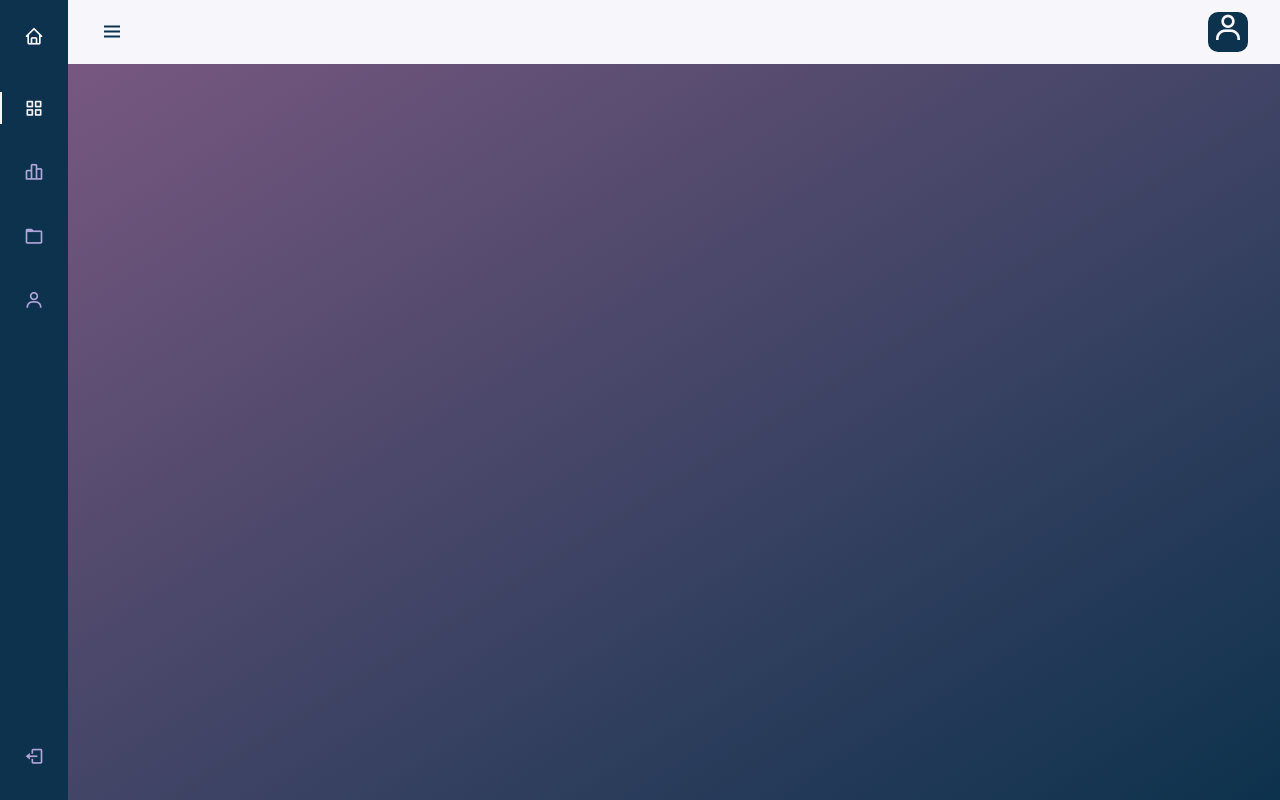
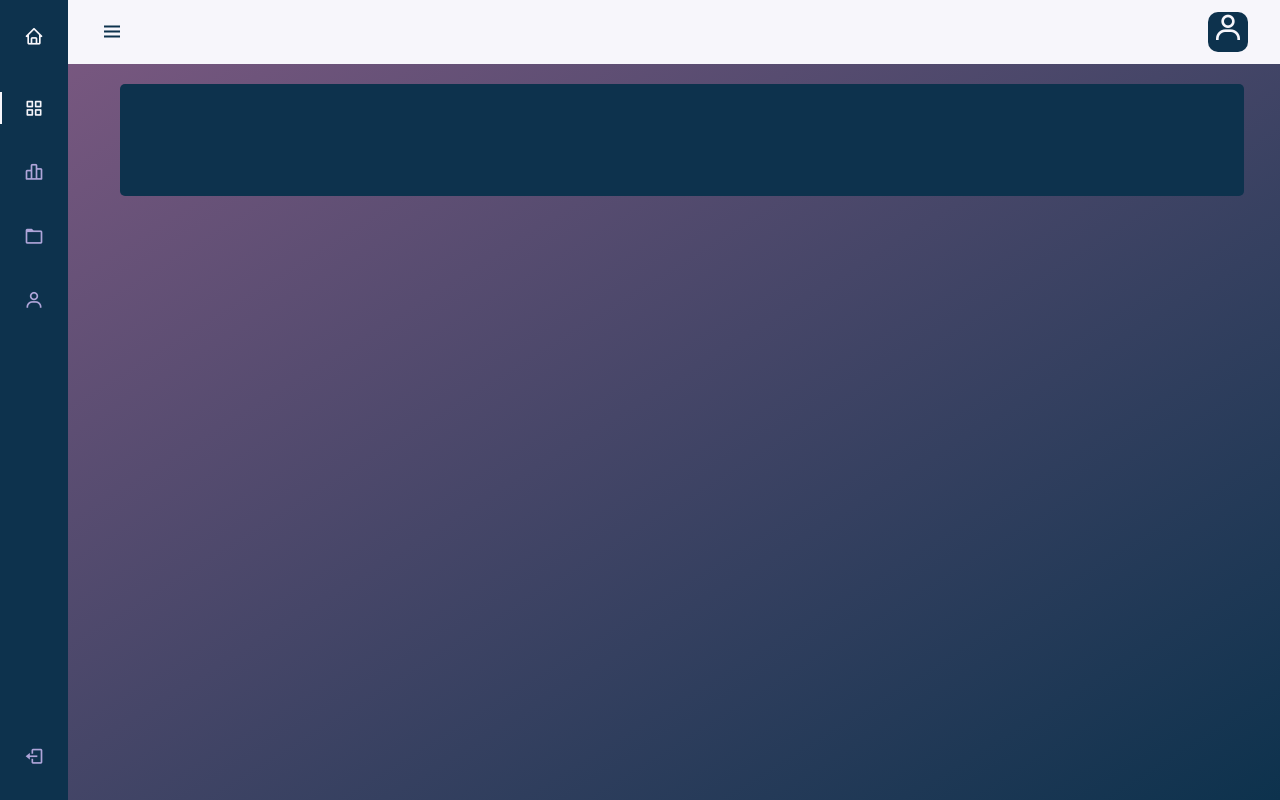
Before and after one commit to soridev/gw2-raid-performance-tracker, a Django app: page /elite-ui/dashboard/ in a window 1280 px wide. Run offline with Django 3.2, Linux system fonts and the light colour scheme; some libraries are stand-ins or nearby versions.

Commit message:
start work on dashboard

```diff
--- a/EliteInsider/elite_insider_ui/static/css/elite-insider.css
+++ b/EliteInsider/elite_insider_ui/static/css/elite-insider.css
@@ -4,6 +4,8 @@
   --first-color: #0D324D;
   --first-color-light: #AFA5D9;
   --white-color: #F7F6FB;
+  --accent-color-1: #03DAC5;
+  --accent-color-2: #7F5A83;
   --body-font: "Nunito", sans-serif;
   --normal-font-size: 1rem;
   --page-background: linear-gradient(to top left,#0D324D, #7F5A83);
@@ -174,4 +176,13 @@
   .body-pd {
     padding-left: calc(var(--nav-width) + 188px);
   }
+}
+.main-content {
+  padding: 20px;
+}
+
+.content-container {
+  background-color: var(--first-color);
+  padding: 16px;
+  border-radius: 5px;
 }/*# sourceMappingURL=elite-insider.css.map */
--- a/EliteInsider/elite_insider_ui/static/css/elite-insider.scss
+++ b/EliteInsider/elite_insider_ui/static/css/elite-insider.scss
@@ -4,6 +4,8 @@
     --first-color: #0D324D;
     --first-color-light: #AFA5D9;
     --white-color: #F7F6FB;
+    --accent-color-1: #03DAC5;
+    --accent-color-2: #7F5A83;
     --body-font: 'Nunito', sans-serif;
     --normal-font-size: 1rem;
     --page-background: linear-gradient(to top left,#0D324D, #7F5A83);
@@ -152,3 +154,13 @@
         padding-left: calc(var(--nav-width) + 188px)
     }
 }
+
+.main-content {
+    padding: 20px;
+}
+
+.content-container {
+    background-color: var(--first-color);
+    padding: 16px;
+    border-radius: 5px;
+}
--- a/EliteInsider/elite_insider_ui/static/js/dashboard.js
+++ b/EliteInsider/elite_insider_ui/static/js/dashboard.js
@@ -1,28 +1,74 @@
-var data;
+var defaultColorLayout = {
+    textColor : "#F7F6FB",
+    borderColor : "#F7F6FB",
+}
 
 function initGraph() {
+    function initColorLayout() {
+        Chart.defaults.color = defaultColorLayout.textColor;
+        Chart.defaults.borderColor = defaultColorLayout.borderColor;
+    }
+
     function initBarChart() {
         axios.get(restAPIUrl + "fullclear-stats/ZETA/").then(function (response) {
             let data = response.data;
-            let labels = [];
-            let ktimes = [];
+            let labels = []
+            let ktTime = []
 
             for (let i = 0; i < data.length; i++) {
                 labels.push(data[i].encounter_name);
-                ktimes.push(data[i].kd_sec);
+                ktTime.push(data[i].kd_sec);
             }
 
-            let trace = [{
-                x: labels,
-                y: ktimes,
-                name: "ZETA FC",
-                type: "bar"
-            }]
+            let ktData = [{
+                label: "kill time in seconds",
+                backgroundColor: "#03DAC5",
+                borderColor: "#03DAC5",
+                data: ktTime,
+            }];
 
-            Plotly.newPlot('gkt-overview-chart', trace);
+            let chartData = {
+                labels: labels,
+                datasets: ktData,
+            };
+
+            let config = {
+                type: 'bar',
+                data: chartData,
+                options: {
+                    responsive: true,
+                    plugins: {
+                        title: {
+                            display: true,
+                            text: "Most recent fullclear",
+                        },
+                    },
+                    scales: {
+                        x: {
+                          grid: {
+                            display: false,
+                          }
+                        },
+                        y: {
+                          grid: {
+                            display: false,
+                          }
+                        }
+                    },
+                    layout: {
+                        autoPadding: true,
+                    },
+                }
+            };
+
+            let fcChart = new Chart(
+                document.getElementById('fc-chart'),
+                config
+            );
         });
     }
     function init() {
+        initColorLayout();
         initBarChart();
     }
     init();
--- a/EliteInsider/elite_insider_ui/templates/elite_insider_ui/dashboard.html
+++ b/EliteInsider/elite_insider_ui/templates/elite_insider_ui/dashboard.html
@@ -1,11 +1,15 @@
 {% extends "elite_insider_ui/skeleton.html" %}
 {% load static %}
-{% block title %}Dashboard{% endblock %}
+{% block title %}Elite Insider - Dashboard{% endblock %}
 
 {% block content  %}
-<div class="container-fluid">
-    <div id="chart-container" style="padding: 25px;">
-        <div id="gkt-overview-chart"></div>
+<div class="container-fluid main-content">
+    <div class="row">
+        <div class="col">
+            <div class="content-container">
+                <canvas id="fc-chart" height="80"></canvas>
+            </div>
+        </div>
     </div>
 </div>
 {% endblock %}
--- a/EliteInsider/elite_insider_ui/templates/elite_insider_ui/skeleton.html
+++ b/EliteInsider/elite_insider_ui/templates/elite_insider_ui/skeleton.html
@@ -22,7 +22,7 @@
     </header>
     <div class="l-navbar" id="nav-bar">
         <nav class="nav">
-            <div> <a href="{% url 'dashboard' %}" class="nav_logo"> <i class='bx bx-home nav_logo-icon'></i> <span class="nav_logo-name">Elite Insider</span> </a>
+            <div> <a href="{% url 'home' %}" class="nav_logo"> <i class='bx bx-home nav_logo-icon'></i> <span class="nav_logo-name">Elite Insider</span> </a>
                 <div class="nav_list">
                   <a href="{% url 'dashboard' %}" class="nav_link active"> <i class='bx bx-grid-alt nav_icon'></i> <span class="nav_name">Dashboard</span> </a>
                   <a href="#" class="nav_link"> <i class='bx bx-bar-chart-alt-2 nav_icon'></i> <span class="nav_name">Stats</span> </a>
@@ -42,7 +42,7 @@
 <script src="{% static 'js/elite-insider.js' %}">
 <script src="https://code.jquery.com/jquery-3.6.1.js" integrity="sha256-3zlB5s2uwoUzrXK3BT7AX3FyvojsraNFxCc2vC/7pNI=" crossorigin="anonymous"></script>
 <script src="https://cdn.jsdelivr.net/npm/bootstrap@5.2.2/dist/js/bootstrap.bundle.min.js" integrity="sha384-OERcA2EqjJCMA+/3y+gxIOqMEjwtxJY7qPCqsdltbNJuaOe923+mo//f6V8Qbsw3" crossorigin="anonymous"></script>
-<script src="https://cdn.plot.ly/plotly-2.14.0.min.js"></script>
+<script src="https://cdnjs.cloudflare.com/ajax/libs/Chart.js/3.9.1/chart.min.js" integrity="sha512-ElRFoEQdI5Ht6kZvyzXhYG9NqjtkmlkfYk0wr6wHxU9JEHakS7UJZNeml5ALk+8IKlU6jDgMabC3vkumRokgJA==" crossorigin="anonymous" referrerpolicy="no-referrer"></script>
 <script src="https://cdn.jsdelivr.net/npm/axios/dist/axios.min.js"></script>
 <script>
     var restAPIUrl = "{% url 'elite-api' %}";
```
Also changed, not shown: 1 other file.
